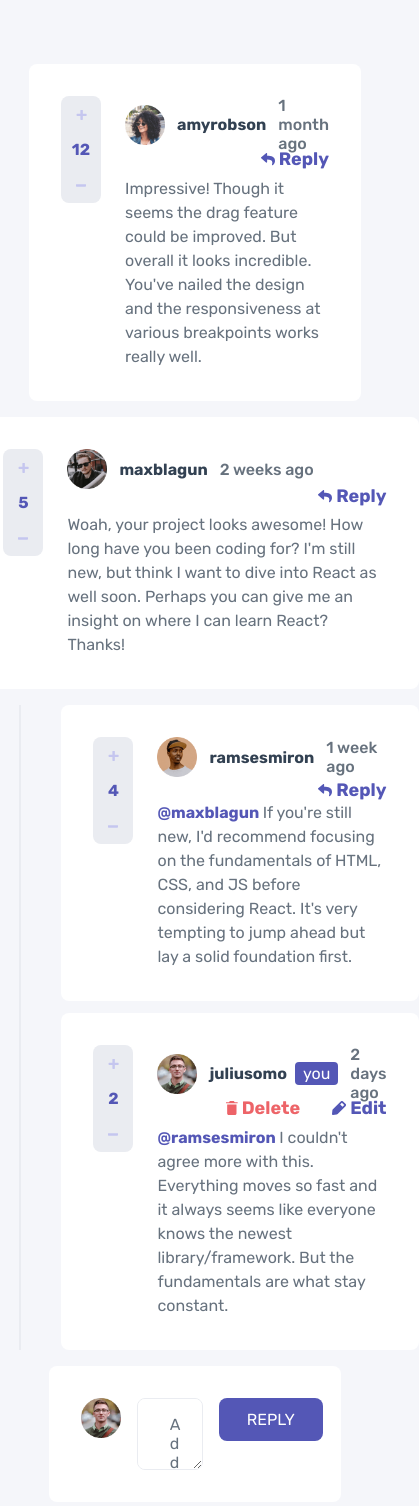
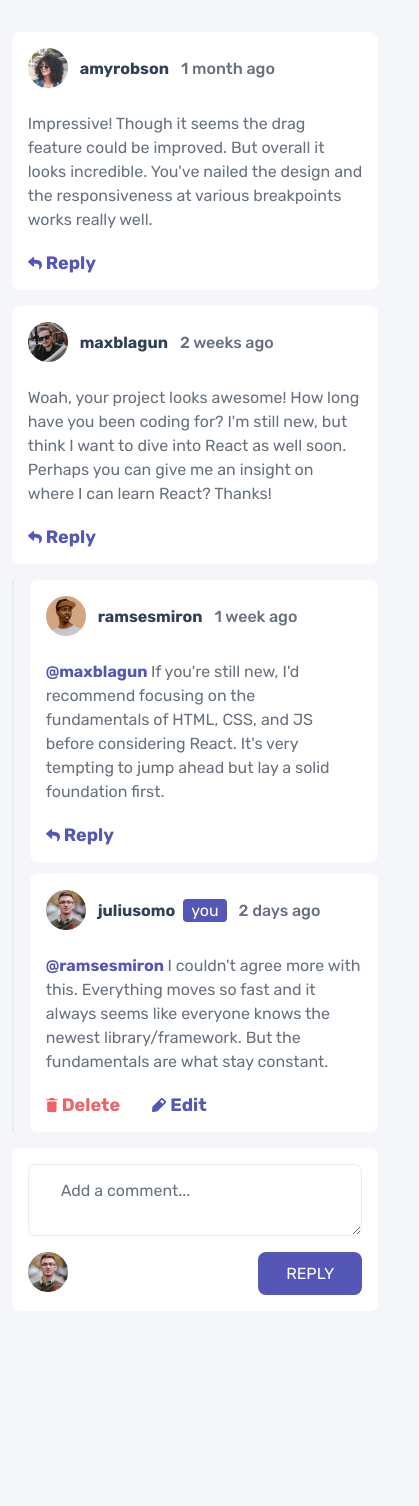
Before and after one commit to rafashiga/frontendmentor-comments-section, a Next.js app: page / in a window 390 px wide. Shown: the top 1506 px of the page, 419 px wide, since content can reach past the window. After the commit the page ends 1343 px from the top, so only its background shows below. Built offline with nearby package versions, Linux system fonts and the light colour scheme.

Commit message:
refactor: adjust responsive

```diff
--- a/src/components/CommentsCard/CommentsCard.styles.ts
+++ b/src/components/CommentsCard/CommentsCard.styles.ts
@@ -4,14 +4,22 @@ export const Container = styled.div`
 	width: 100%;
 	position: relative;
 	background-color: var(--white);
-	padding: 2rem;
 	border-radius: 0.5rem;
+	padding: 1rem;
 
 	display: flex;
+
+	@media (min-width: 768px) {
+		padding: 2rem;
+	}
 `;
 
 export const ScoreContainer = styled.div`
-	margin-right: 1.5rem;
+	display: none;
+	@media (min-width: 768px) {
+		display: block;
+		margin-right: 1.5rem;
+	}
 `;
 
 export const Content = styled.div``;
@@ -57,21 +65,25 @@ export const ReplyingTo = styled.span`
 `;
 
 export const ActionContainer = styled.div`
-	position: absolute;
-	top: 25%;
-	right: 2rem;
-
 	display: flex;
 	gap: 2rem;
+	margin-top: 1.25rem;
+
+	@media (min-width: 768px) {
+		position: absolute;
+		top: 25%;
+		right: 2rem;
+		margin-top: 0;
+	}
 `;
 
 export const PrimaryButton = styled.button`
+	cursor: pointer;
 	background: none;
 	border: none;
 	color: var(--color-primary);
 	font-weight: 700;
 	font-size: 1.125rem;
-	cursor: pointer;
 	transition: opacity 0.2s;
 
 	display: flex;
--- a/src/components/InputCard/InputCard.styles.ts
+++ b/src/components/InputCard/InputCard.styles.ts
@@ -3,20 +3,32 @@ import styled from 'styled-components';
 export const Container = styled.div`
 	width: 100%;
 	background-color: var(--white);
-	padding: 2rem;
 	border-radius: 0.5rem;
+	padding: 1rem;
 
-	display: flex;
-	align-items: flex-start;
-	gap: 1rem;
+	display: grid;
+	grid-template-areas: 'CM CM' 'AV BT';
+	grid-template-columns: 1fr auto;
+
+	@media (min-width: 768px) {
+		display: flex;
+		align-items: flex-start;
+		gap: 1rem;
+		padding: 2rem;
+	}
 `;
 
 export const AvatarImg = styled.img`
+	grid-area: AV;
+
 	width: 2.5rem;
 	height: 2.5rem;
 `;
 
 export const Textarea = styled.textarea`
+	grid-area: CM;
+	margin-bottom: 1rem;
+
 	width: 100%;
 	padding: 1rem 2rem;
 	border-radius: 0.5rem;
@@ -35,9 +47,15 @@ export const Textarea = styled.textarea`
 		color: var(--gray-400);
 		font-weight: 400;
 	}
+
+	@media (min-width: 768px) {
+		margin-bottom: 0;
+	}
 `;
 
 export const Button = styled.button`
+	grid-area: BT;
+
 	background: var(--color-primary);
 	color: var(--white);
 	border: none;
--- a/src/styles/Home.styles.ts
+++ b/src/styles/Home.styles.ts
@@ -1,14 +1,19 @@
 import styled from 'styled-components';
 
 export const Container = styled.section`
-	width: 75%;
+	width: 94%;
 	margin: 0 auto;
-	margin-top: 4rem;
+	margin-top: 2rem;
 	padding-bottom: 2rem;
 	display: flex;
 	flex-direction: column;
 	align-items: center;
 	gap: 1rem;
+
+	@media (min-width: 768px) {
+		width: 75%;
+		margin-top: 4rem;
+	}
 `;
 
 export const CommentsContainer = styled.div`
@@ -19,11 +24,15 @@ export const CommentsContainer = styled.div`
 `;
 
 export const ReplyContainer = styled.div`
-	margin-left: 3rem;
-	padding-left: 2.5rem;
+	padding-left: 1rem;
 	border-left: 2px solid var(--gray-300);
 
 	display: flex;
 	flex-direction: column;
 	gap: 0.75rem;
+
+	@media (min-width: 768px) {
+		margin-left: 3rem;
+		padding-left: 2.5rem;
+	}
 `;
```
